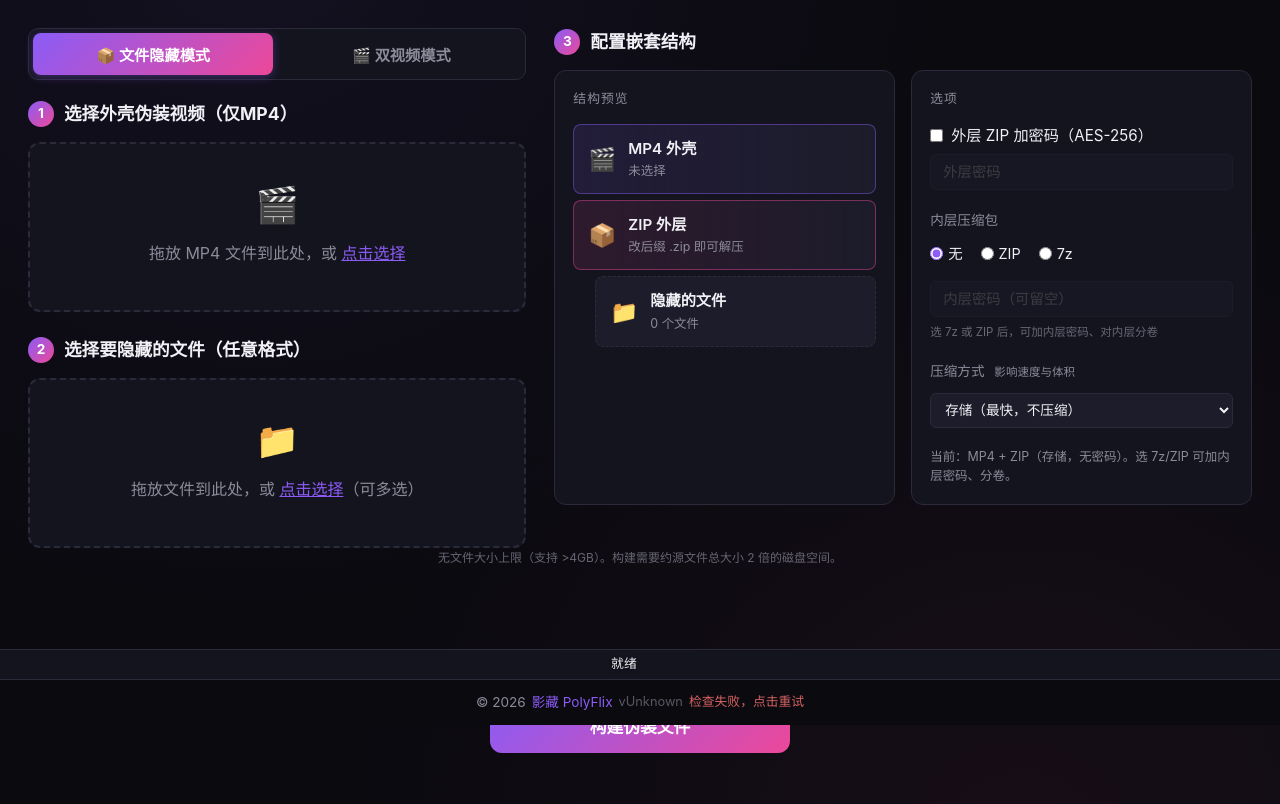
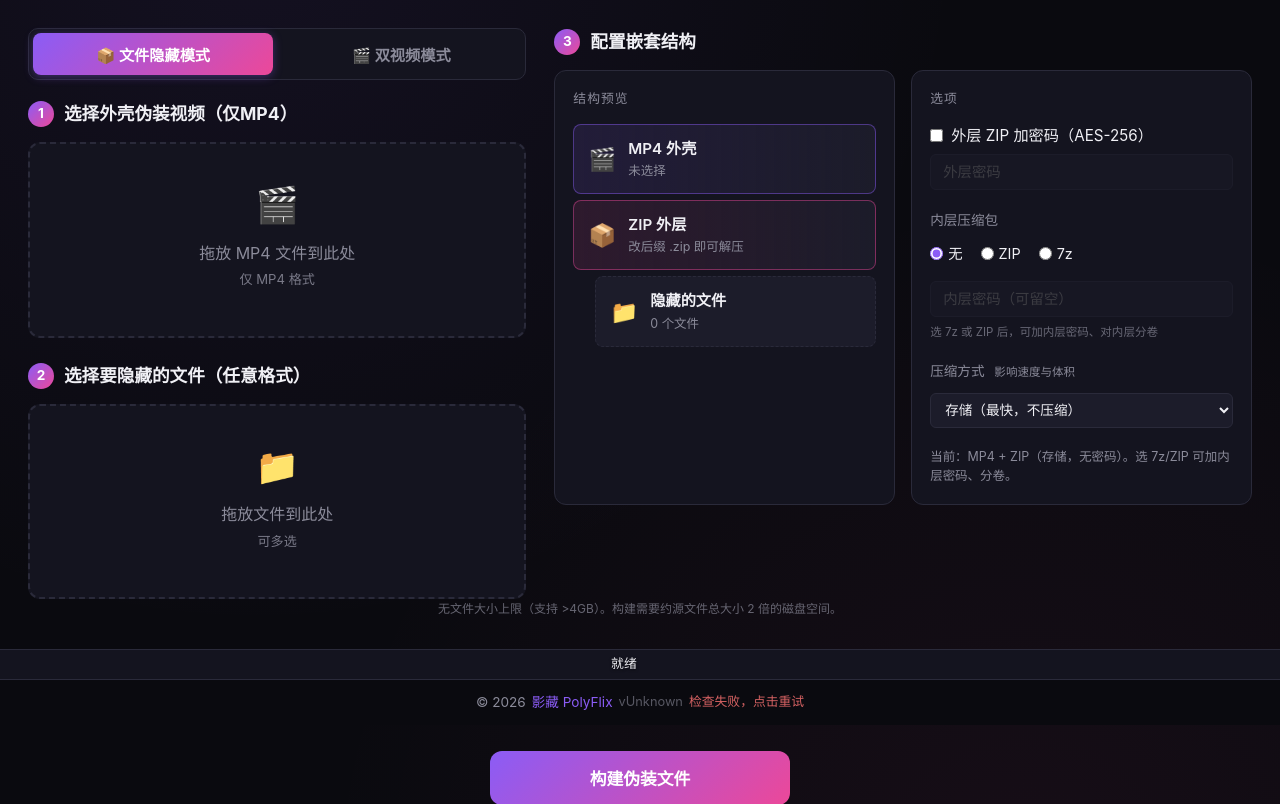
Before and after one commit to hcllmsx/PolyFlix, a FastAPI app: page / in a window 1280 px wide. Shown: the part 75-879 px from the top of the page. Run offline with FastAPI, Linux system fonts and the light colour scheme.

Commit message:
refactor: 更新样片分段打包与拖放区提示样式

```diff
--- a/make_zip.py
+++ b/make_zip.py
@@ -35,7 +35,9 @@ TOP_DIR_IN_ZIP = "PolyFlix"
 # 元素为 (源文件绝对/相对路径, 在 zip 内相对于 TOP_DIR_IN_ZIP 的子路径)。
 # 源文件不存在时只打印告警，不会中断打包（避免没有样片时无法出包）。
 BONUS_FILES = [
-    (os.path.join("_temp", "PolyFlix样片.mp4"), "PolyFlix样片.mp4"),
+    (os.path.join("_temp", "PolyFlix样片-seg1.mp4"), "PolyFlix样片-seg1.mp4"),
+    (os.path.join("_temp", "PolyFlix样片-seg2.mp4"), "PolyFlix样片-seg2.mp4"),
+    (os.path.join("_temp", "PolyFlix样片-seg3.mp4"), "PolyFlix样片-seg3.mp4"),
 ]
 
 
--- a/static/app.js
+++ b/static/app.js
@@ -330,8 +330,8 @@ function setMode(mode) {
         mode === "dual" ? "选择隐藏的视频（任意视频格式，不转码）" : "选择要隐藏的文件（任意格式）";
     document.getElementById("hidden-dz-icon").textContent = mode === "dual" ? "🎞️" : "📁";
     document.getElementById("hidden-dz-text").innerHTML = mode === "dual"
-        ? '拖放要隐藏的视频到此处，或 <span class="link">点击选择</span>（单个文件）'
-        : '拖放文件到此处，或 <span class="link">点击选择</span>（可多选）';
+        ? '拖放要隐藏的视频到此处<br><span class="dz-sub">单个文件，支持任意视频格式</span>'
+        : '拖放文件到此处<br><span class="dz-sub">可多选</span>';
     document.getElementById("input-hidden").accept = mode === "dual"
         ? "video/*," + VIDEO_EXTS.map(e => "." + e).join(",")
         : "";
--- a/static/style.css
+++ b/static/style.css
@@ -137,7 +137,8 @@ body.log-open { padding-bottom: calc(var(--footer-height) + 30px + var(--log-pan
     box-shadow: 0 0 0 4px rgba(139, 92, 246, 0.08);
 }
 .dz-icon { font-size: 2.2rem; margin-bottom: 8px; }
-.dz-text { color: var(--muted); }
+.dz-text { color: var(--muted); line-height: 1.6; }
+.dz-sub { font-size: 0.82em; color: var(--muted); opacity: 0.85; }
 .link { color: var(--accent); text-decoration: underline; }
 .dz-file, .dz-files { margin-top: 12px; color: var(--success); font-size: 0.9rem; }
 .dz-files div { margin: 3px 0; }
--- a/templates/index.html
+++ b/templates/index.html
@@ -5,7 +5,7 @@
     <meta name="viewport" content="width=device-width, initial-scale=1.0">
     <title>影藏 PolyFlix</title>
     <link rel="icon" href="/static/polyflix-favicon.ico">
-    <link rel="stylesheet" href="/static/style.css">
+    <link rel="stylesheet" href="/static/style.css?v=20260821">
 </head>
 <body>
     <!-- 主体：两栏布局（居中），标题在主体内顶部 -->
@@ -36,7 +36,7 @@
                     <h2><span class="step-num">1</span>选择外壳伪装视频（仅MP4）</h2>
                     <div class="dropzone" id="dz-mp4">
                         <div class="dz-icon">🎬</div>
-                        <div class="dz-text">拖放 MP4 文件到此处，或 <span class="link">点击选择</span></div>
+                        <div class="dz-text">拖放 MP4 文件到此处<br><span class="dz-sub">仅 MP4 格式</span></div>
                         <div class="dz-file" id="mp4-info"></div>
                         <div class="dz-reselect-hint" id="mp4-reselect" style="display:none">点击可重新选择其他视频</div>
                         <input type="file" id="input-mp4" accept="video/mp4" hidden>
@@ -47,7 +47,7 @@
                     <h2><span class="step-num">2</span><span id="step2-title">选择要隐藏的文件（任意格式）</span></h2>
                     <div class="dropzone" id="dz-hidden">
                         <div class="dz-icon" id="hidden-dz-icon">📁</div>
-                        <div class="dz-text" id="hidden-dz-text">拖放文件到此处，或 <span class="link">点击选择</span>（可多选）</div>
+                        <div class="dz-text" id="hidden-dz-text">拖放文件到此处<br><span class="dz-sub">可多选</span></div>
                         <div class="dz-files" id="hidden-info"></div>
                         <div class="dz-reselect-hint" id="hidden-reselect" style="display:none">
                             <span class="dz-reselect-text">继续点击或拖放可追加文件</span>
@@ -254,6 +254,6 @@
         </div>
     </div>
 
-    <script src="/static/app.js"></script>
+    <script src="/static/app.js?v=20260821"></script>
 </body>
 </html>
```
